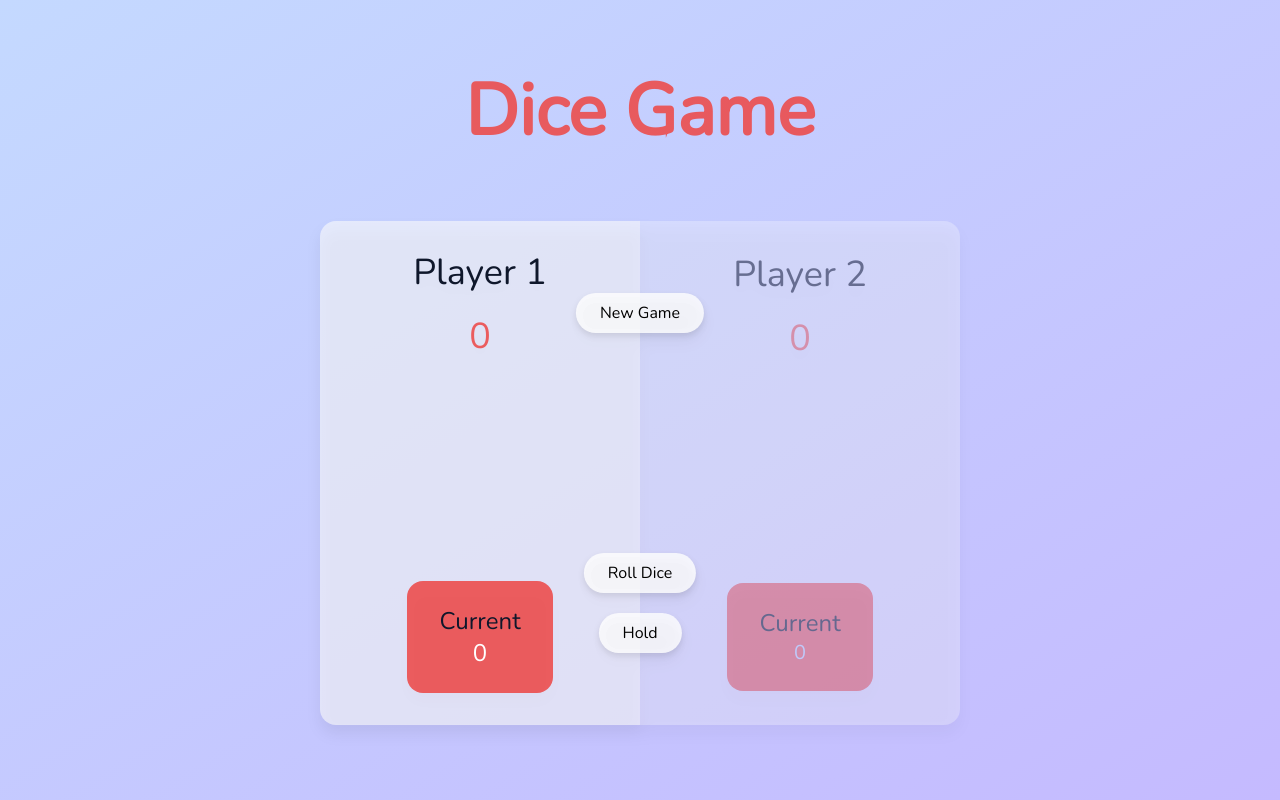
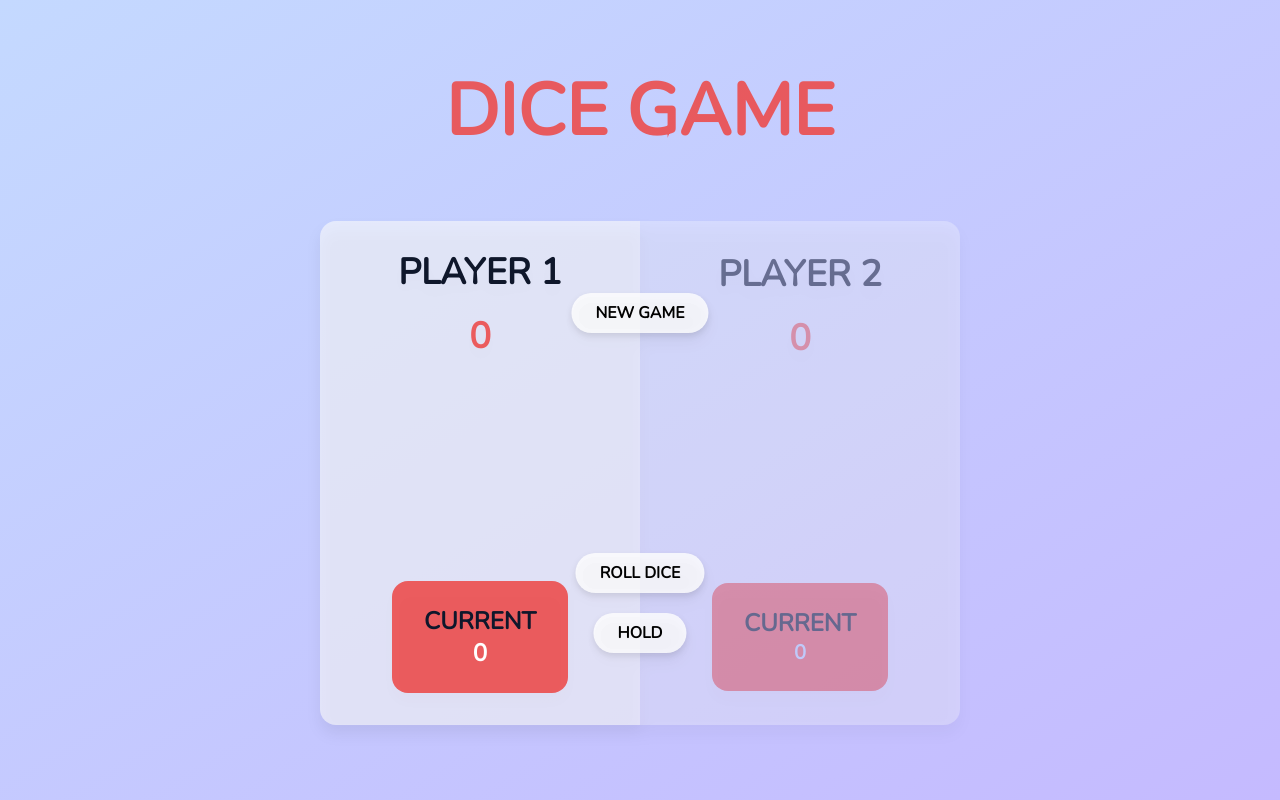
Before and after one commit to AbdelrahmanHussein99/Dice_Game, a website: page index.html in a window 1280 px wide. Drawn offline with nearby package versions, Linux system fonts and the light colour scheme.

Commit message:
add functionly new btn

```diff
--- a/index.html
+++ b/index.html
@@ -10,15 +10,14 @@
 
 <body>
   <main
-    class=" font-nuntio h-screen bg-linear-to-tl from-[#C5BAFF]  to-[#C4D9FF] flex justify-evenly items-center flex-col ">
-    <h1 class=" text-7xl font-bold  text-[#eb4d4d]/90  ">Dice Game</h1>
+    class=" font-semibold font-nuntio h-screen bg-linear-to-tl from-[#C5BAFF]  to-[#C4D9FF] flex justify-evenly items-center flex-col ">
+    <h1 class=" text-7xl font-bold uppercase  text-[#eb4d4d]/90  ">Dice Game</h1>
     <section class=" flex w-1/2  relative drop-shadow-xl">
-      <div id="player--0"
-        class="left w-1/2 px-5 py-8 flex justify-center items-center flex-col  backdrop-blur-2xl  bg-[#FBFBFB]/60 rounded-l-2xl transition duration-150 ">
-        <p class="capitalize text-4xl mb-6 text-slate-900 px-3">Player 1</p>
+      <div id="player--0" class="left player  bg-[#FBFBFB]/60   rounded-l-2xl">
+        <p class="uppercase text-4xl mb-6 font-bold text-slate-900 px-3">Player 1</p>
         <p id="score--0" class="  text-[#eb4d4d]/90 text-4xl px-3">0</p>
         <div class=" flex mt-56 rounded-2xl bg-[#eb4d4d]/90 px-5 py-6 justify-center items-center flex-col">
-          <p class="capitalize text-2xl text-slate-900 px-3">Current</p>
+          <p class="uppercase text-2xl  text-slate-900 px-3">Current</p>
           <p id="current--0" class=" text-white text-2xl px-3">0</p>
         </div>
       </div>
@@ -29,14 +28,13 @@
           <img id="dice-img" class="w-full " src="src/images/dice-1.png" alt="dice-1">
         </div>
         <button id="btn--roll" class="btns  mt-14 mb-5">roll dice</button>
-        <button id="btn--hold" class="btns ">hold</button>
+        <button id="btn--hold" class="btns  ">hold</button>
       </div>
-      <div id="player--1"
-        class=" w-1/2 px-5 py-8 flex justify-center items-center flex-col  backdrop-blur-2xl  bg-[#FBFBFB]/60 opacity-50 rounded-r-2xl transition duration-150 ">
-        <p class="capitalize text-4xl mb-6 text-slate-900 px-3">Player 2</p>
+      <div id="player--1" class="right player  bg-[#FBFBFB]/60 rounded-r-2xl opacity-50 ">
+        <p class="uppercase text-4xl mb-6 font-bold text-slate-900 px-3">Player 2</p>
         <p id="score--1" class=" text-[#eb4d4d]/90  text-4xl px-3">0</p>
         <div class=" flex mt-56 rounded-2xl  bg-[#eb4d4d]/90 px-5 py-6 justify-center items-center flex-col">
-          <p class="capitalize text-2xl text-slate-900 px-3">Current</p>
+          <p class="uppercase text-2xl   text-slate-900 px-3">Current</p>
           <p id="current--1" class="text-[#C4D9FF] text-xl px-3">0</p>
         </div>
       </div>
--- a/src/CSS/input.css
+++ b/src/CSS/input.css
@@ -12,5 +12,9 @@
 }
 
 .btns {
-  @apply capitalize bg-white/80 rounded-3xl px-6 py-2 drop-shadow-md cursor-pointer active:opacity-70 transition duration-150
+  @apply bg-white/80 uppercase rounded-3xl px-6 py-2 drop-shadow-md cursor-pointer active:opacity-70 transition duration-150
 }
+
+.player {
+  @apply w-1/2 px-5 py-8 flex justify-center items-center flex-col backdrop-blur-2xl transition duration-700
+}
--- a/src/JS/script.js
+++ b/src/JS/script.js
@@ -2,6 +2,8 @@
 //selecting elements
 const score0El = document.getElementById("score--0");
 const score1El = document.getElementById("score--1");
+const player0El = document.getElementById("player--0");
+const player1El = document.getElementById("player--1");
 const current0El = document.getElementById("current--0");
 const current1El = document.getElementById("current--1");
 const diceImg = document.querySelector("#dice-img");
@@ -10,14 +12,37 @@ const btnRoll = document.getElementById("btn--roll");
 const btnHold = document.getElementById("btn--hold");
 
 //starting conditions
-let currentScrore = 0;
-let scores = [0, 0];
+let currentScrore, scores, activePlayer, playing;
+
+//----
+const init = function () {
+  currentScrore = 0;
+  scores = [0, 0];
+  activePlayer = 0;
+  playing = true;
+
   score0El.textContent = 0;
   score1El.textContent = 0;
-let activePlayer = 0;
+  current0El.textContent = 0;
+  current1El.textContent = 0;
+
   diceImg.classList.add("hidden-visb");
+  player0El.classList.remove("opacity-50");
+  player0El.classList.remove("bg-gray-700");
+  player1El.classList.add("opacity-50");
+  player1El.classList.remove("bg-gray-700");
+};
+init();
+const changeActivePlayer = function () {
+  document.getElementById(`current--${activePlayer}`).textContent = 0;
+  player0El.classList.toggle("opacity-50");
+  player1El.classList.toggle("opacity-50");
+  currentScrore = 0;
+  activePlayer = activePlayer === 0 ? 1 : 0;
+};
 
 btnRoll.addEventListener("click", function () {
+  if (playing) {
     const dice = Math.trunc(Math.random() * 6) + 1;
 
     diceImg.classList.remove("hidden-visb");
@@ -29,18 +54,27 @@ btnRoll.addEventListener("click", function () {
       document.getElementById(`current--${activePlayer}`).textContent =
         currentScrore;
     } else {
-    document.getElementById(`current--${activePlayer}`).textContent = 0;
-    currentScrore = 0;
-    activePlayer = activePlayer === 0 ? 1 : 0;
+      changeActivePlayer();
+    }
   }
 });
 
 btnHold.addEventListener("click", function () {
+  if (playing) {
     scores[activePlayer] += currentScrore;
     document.getElementById(`score--${activePlayer}`).textContent =
       scores[activePlayer];
-  document.getElementById(`current--${activePlayer}`).textContent = 0;
-  currentScrore = 0;
 
-  activePlayer = activePlayer === 0 ? 1 : 0;
+    if (scores[activePlayer] >= 100) {
+      playing = false;
+      diceImg.classList.add("hidden-visb");
+      document
+        .getElementById(`player--${activePlayer}`)
+        .classList.add("bg-gray-700");
+      //.>>>
+    } else {
+      changeActivePlayer();
+    }
+  }
 });
+btnNew.addEventListener("click", init);
```
Also changed, not shown: dist/output.css. Lines whose indentation alone changed are shown as unchanged.
